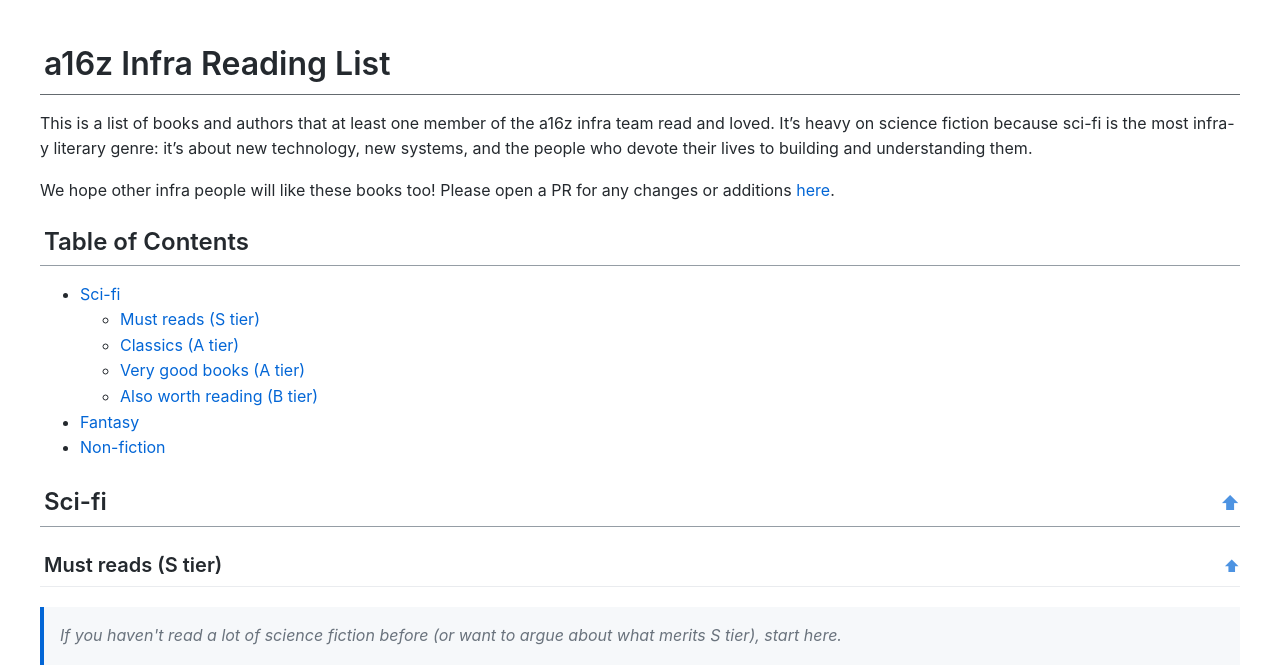
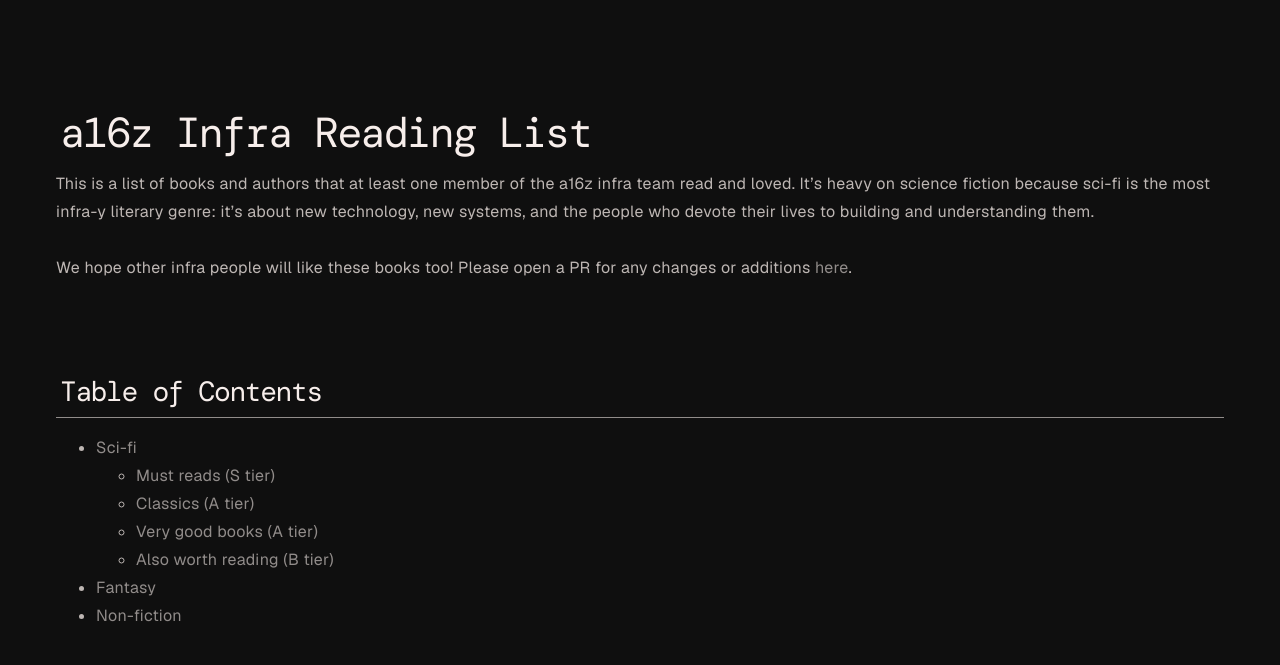
Before and after one commit to a16z-infra/reading-list, a Jekyll site: the page built from index.md, in a window 1280 px wide. Shown: the top 665 px of the page. Built offline with Jekyll 4.4.1, drawn with Linux system fonts in a browser that asks for light colours; grey boxes are pictures that could not be loaded.

Commit message:
task-1697: infra reading-list page style

```diff
--- a/_layouts/default.html
+++ b/_layouts/default.html
@@ -3,45 +3,60 @@
 <head>
     <meta charset="UTF-8">
     <meta name="viewport" content="width=device-width, initial-scale=1.0">
+    <link rel="preconnect" href="https://fonts.googleapis.com">
+    <link rel="preconnect" href="https://fonts.gstatic.com" crossorigin>
+    <link href="https://fonts.googleapis.com/css2?family=DM+Mono&family=Geist:wght@100..900&display=swap" rel="stylesheet">
     <title>{{ page.title | default: site.title }}</title>
     <style>
         body {
-            font-family: -apple-system, BlinkMacSystemFont, "Segoe UI", "Noto Sans", Helvetica, Arial, sans-serif, "Apple Color Emoji", "Segoe UI Emoji";
-            line-height: 1.6;
-            color: #24292e;
-            max-width: 1200px;
+            font-family: 'Geist', -apple-system, BlinkMacSystemFont, "Segoe UI", "Noto Sans", Helvetica, Arial, sans-serif, "Apple Color Emoji", "Segoe UI Emoji";
+            font-size: 16px;
+            line-height: 1.75;
+            color: #BDB6B3;
+            background: #0F0F0F;
+            margin: 0;
+            letter-spacing: 0.02em;
+        }
+
+        .wrapper {
+            max-width: 1440px;
             margin: 0 auto;
-            padding: 20px;
-            background: #ffffff;
+            padding: 83px 56px 112px;
         }
 
         h1, h2, h3, h4 {
             margin-top: 24px;
             margin-bottom: 16px;
-            font-weight: 600;
+            font-weight: 400;
             line-height: 1.25;
+            font-family: 'DM Mono', sans-serif;
+            color: #F7EEEB;
+            letter-spacing: -0.05em;
         }
 
         h1 {
-            font-size: 2em;
-            border-bottom: 1px solid #646a6f;
-            padding-bottom: 0.3em;
+            font-size: 2.625em;
+            margin-bottom: 10px;
         }
 
         h2 {
-            font-size: 1.5em;
-            border-bottom: 1px solid #959da5;
+            font-size: 1.75em;
+            border-bottom: 1px solid #918C8A;
             padding-bottom: 0.3em;
         }
 
         h3 {
-            font-size: 1.25em;
+            font-size: 1.37em;
             border-bottom: 1px solid #eaecef;
             padding-bottom: 0.3em;
         }
 
+        p {
+            margin: 10px 0 28px;
+        }
+
         a {
-            color: #0366d6;
+            color: #918C8A;
             text-decoration: none;
         }
 
@@ -54,6 +69,14 @@
             max-width: 800px;
             margin: 0 auto 30px;
             display: block;
+        }
+
+        .pb-40 {
+            padding-bottom: 2.5em;
+        }
+
+        .pb-10 {
+            padding-bottom: 10px;
         }
 
         .toc {
@@ -106,15 +129,24 @@
         }
 
         .entry-content ul li {
-            margin: 4px 0;
+            /* margin: 4px 0; */
+        }
+
+        .entry-content strong em,
+        .entry-content a em {
+            font-style: normal;
+        }
+
+        .entry-content p {
+            margin: 23px 0 16px;
         }
 
         .section-intro {
-            background: #f6f8fa;
-            border-left: 4px solid #0366d6;
+            background: #FFFFFF0D;
+            border-left: 4px solid #918C8A;
             padding: 16px;
-            margin: 20px 0;
-            font-style: italic;
+            margin: 24px 0 56px;
+            color: #BDB6B3;
         }
 
         blockquote {
@@ -133,6 +165,10 @@
         }
 
         @media (max-width: 768px) {
+            .wrapper {
+                padding: 60px 30px;
+            }
+
             .entry {
                 flex-direction: column;
             }
@@ -216,19 +252,18 @@
         .highlight1 {
             /* background-color: #ffeb3b; */
             padding: 2px 4px;
-            font-weight: 600;
         }
 
         .highlight2 {
             /* background-color: #40E0D0; */
             padding: 2px 4px;
-            font-weight: 600;
+            font-weight: 400;
         }
 
         .highlight3 {
             /* background-color: #98FB98; */
             padding: 2px 4px;
-            font-weight: 600;
+            font-weight: 400;
         }
     </style>
     <script>
@@ -286,6 +321,6 @@
     </script>
 </head>
 <body>
-    {{ content }}
+    <div class="wrapper">{{ content }}</div>
 </body>
 </html>
--- a/index.md
+++ b/index.md
@@ -11,7 +11,7 @@ This is a list of books and authors that at least one member of the a16z infra t
 
 We hope other infra people will like these books too! Please open a PR for any changes or additions [here](https://github.com/a16z-infra/reading-list).
 
-
+<div class="pb-40"></div>
 
 <h2><span class="highlight2">Table of Contents</span></h2>
 
@@ -22,6 +22,8 @@ We hope other infra people will like these books too! Please open a PR for any c
   - [Also worth reading (B tier)](#also-worth-reading-b-tier)
 - [Fantasy](#fantasy)
 - [Non-fiction](#non-fiction)
+
+<div class="pb-10"></div>
 
 <h2 id="sci-fi" class="header-with-link"><span class="highlight2">Sci-fi</span> <a href="#" class="back-to-top">⬆︎</a></h2>
 
```
